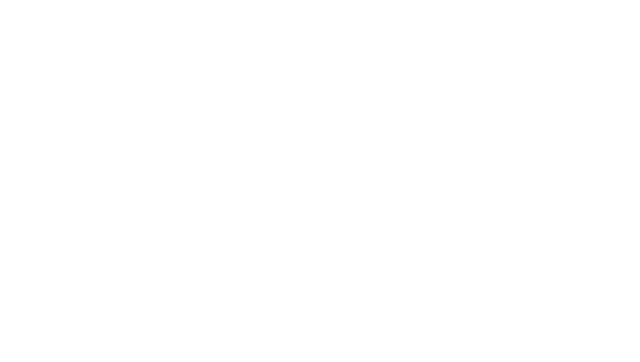
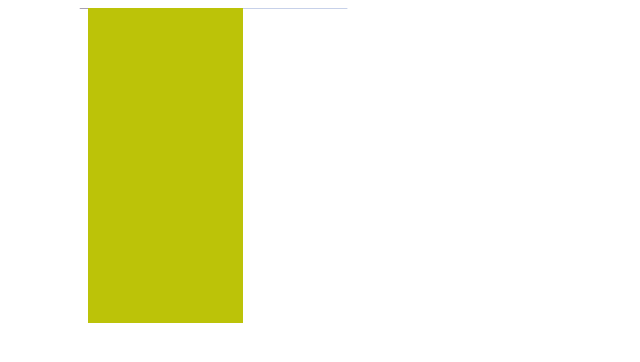
Before and after one commit to ahusseinali/hitbox, a plain HTML site: page src/index.html in a window 1280 px wide. Shown: the whole page, without its empty margins (0-640 px from the left). Drawn offline with Linux system fonts and the light colour scheme.

Commit message:
Fix rendering the rectangles

```diff
--- a/src/index.html
+++ b/src/index.html
@@ -6,7 +6,6 @@
 		<meta name="viewport" content="width=device-width, initial-scale=1.0">
 	</head>
 	<body>
-		<canvas id="game"></canvas>
 		<script src="js/config.js"></script>
 		<script src="js/canvas.js"></script>
 		<script src="js/entity.js"></script>
--- a/src/js/app.js
+++ b/src/js/app.js
@@ -3,8 +3,8 @@
  */
 class App {
 	constructor() {
-		let width = document.body.clientWidth;
-		let height = document.body.clientHeight;
+		let width = window.innerWidth;
+		let height = window.innerHeight;
 		let config = new Config();
 		config.setCanvasWidth = width;
 		config.setCanvasHeight = height;
--- a/src/js/canvas.js
+++ b/src/js/canvas.js
@@ -3,12 +3,14 @@
  */
 class Canvas {
 	constructor(elementName, width, height) {
-		this.element_ = document.getElementById(elementName);
-		this.context_ = this.element_.getContext('2d');
+		let canvas = document.createElement('canvas');
+		canvas.id = elementName;
+		this.context_ = canvas.getContext('2d');
 		this.width_ = width;
 		this.height_ = height;
-		this.element_.width = width;
-		this.element_.height = height;
+		canvas.width = width;
+		canvas.height = height;
+		document.body.appendChild(canvas);
 	}
 
 	drawRect(position, dimensions, color) {
--- a/src/js/entity-generator.js
+++ b/src/js/entity-generator.js
@@ -89,6 +89,6 @@
 		let g = Math.floor(Math.random() * 230);
 		let b = Math.floor(Math.random() * 230);
 
-		return 'rgba(' + r + ',' + g + ',' + b + ',0)';
+		return 'rgba(' + r + ',' + g + ',' + b + ',1)';
 	}
 }
```
